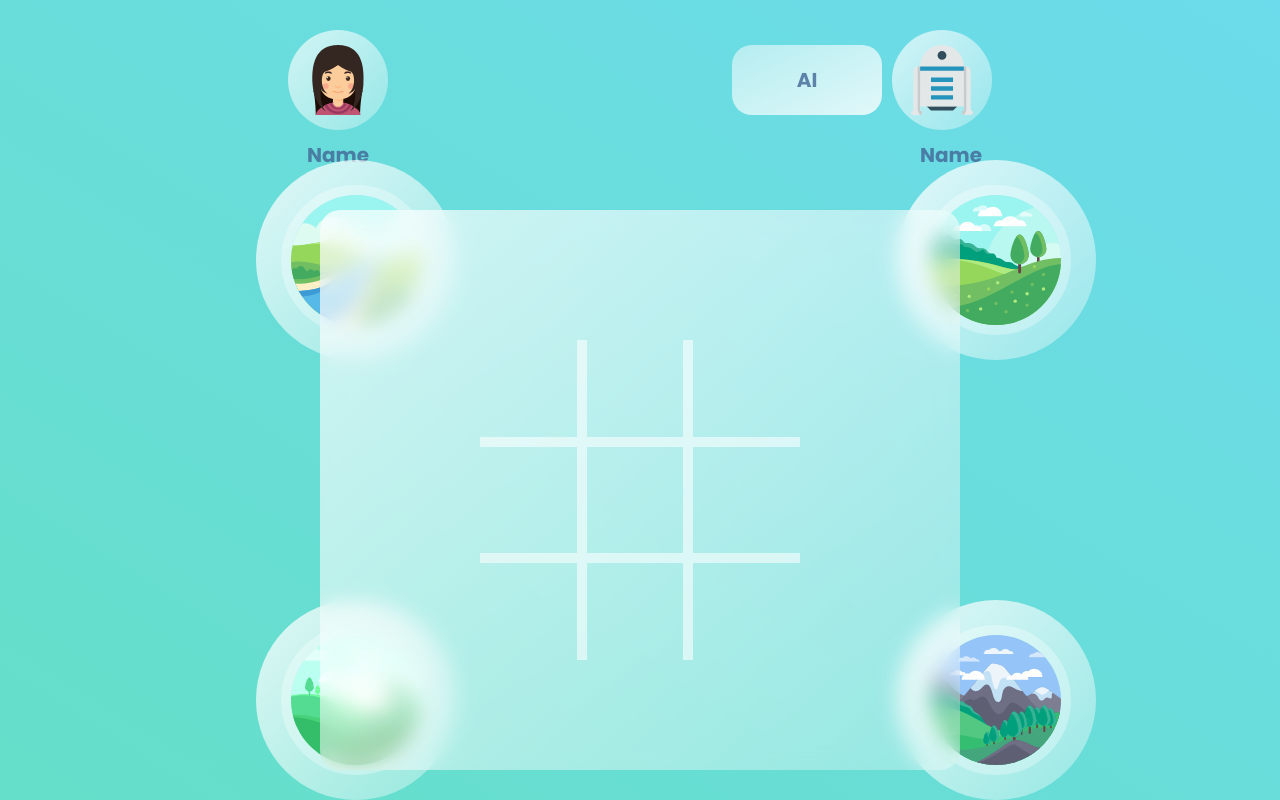
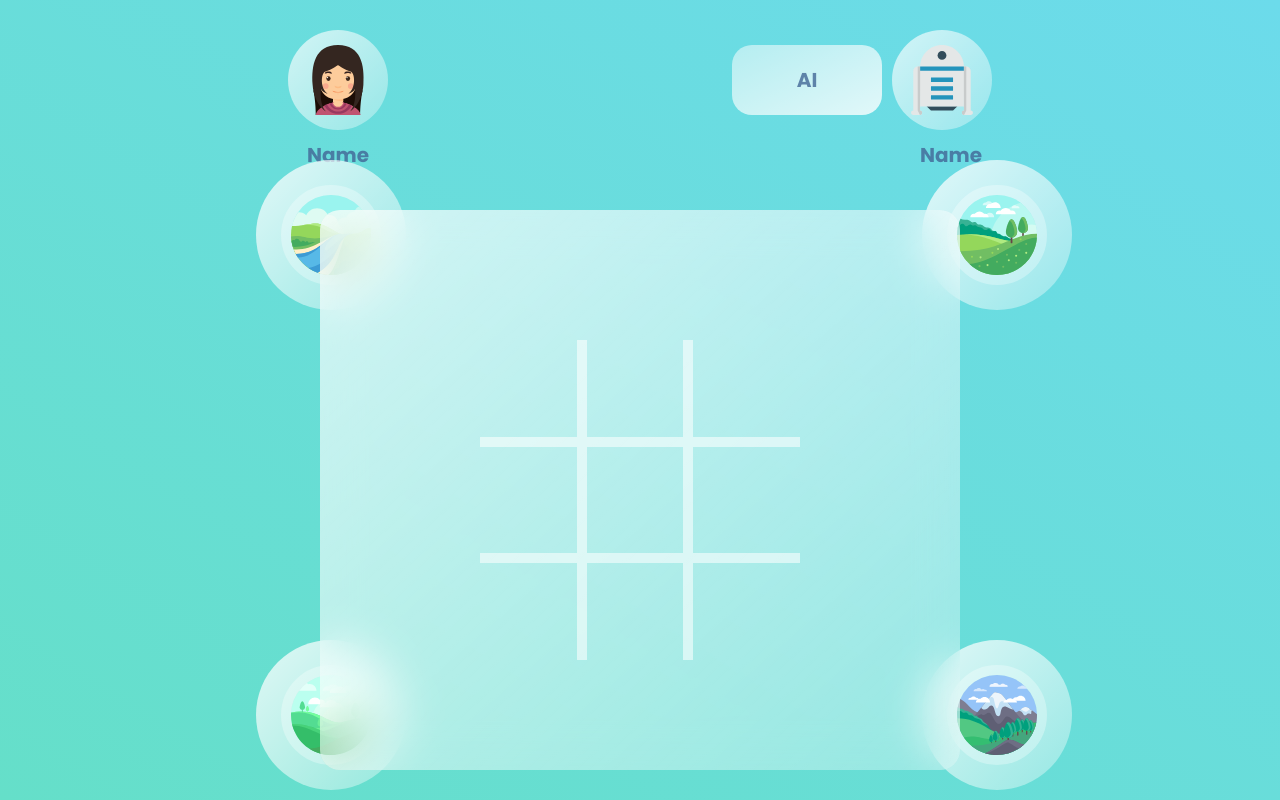
Before and after one commit to GeekNickson/TicTacToe, a plain HTML site: page src/index.html in a window 1280 px wide. Drawn offline with Linux system fonts and the light colour scheme.

Commit message:
fixed a bug where player still could place marker in already markered square

```diff
--- a/src/css/styles.css
+++ b/src/css/styles.css
@@ -123,7 +123,7 @@ main {
   flex-direction: column;
   align-items: center;
   justify-content: center;
-  backdrop-filter: blur(1rem);
+  backdrop-filter: blur(2rem);
   z-index: 3;
 }
 
@@ -210,8 +210,8 @@ main {
 .circle-top-right,
 .circle-bottom-left {
   position: absolute;
-  width: 20rem;
-  height: 20rem;
+  width: 15rem;
+  height: 15rem;
   border-radius: 50%;
   background: white;
   background: linear-gradient(to right bottom, rgba(255, 255, 255, 0.8), rgba(255, 255, 255, 0.3));
@@ -223,16 +223,16 @@ main {
 .image-holder {
   border: 1rem solid rgba(255, 255, 255, 0.3);
   border-radius: 50%;
-  width: 15rem;
-  height: 15rem;
+  width: 10rem;
+  height: 10rem;
 }
 .circle-top-right {
   top: 20%;
-  left: 70%;
+  left: 72%;
 }
 
 .circle-bottom-left {
-  top: 75%;
+  top: 80%;
   left: 20%;
 }
 
@@ -242,6 +242,6 @@ main {
 }
 
 .circle-bottom-right {
-  top: 75%;
-  left: 70%;
+  top: 80%;
+  left: 72%;
 }
--- a/src/js/script.js
+++ b/src/js/script.js
@@ -211,6 +211,8 @@ const Controller = (() => {
       event.currentTarget.style.color = "rgba(66, 102, 150, 0.8)";
       event.currentTarget.textContent = playerOne.getMarker();
       event.currentTarget.classList.remove('opaque');
+      event.currentTarget.removeEventListener('click', gameHandler);
+
       Gameboard.setMarker(playerOne.getMarker(), index);
       if (checkWin(playerOne.getMarker())) {
         onGameFinished('Player 1 Won!');
@@ -219,11 +221,14 @@ const Controller = (() => {
         onGameFinished("It's a Draw!");
         return;
       }
+
       changeTurns();
     } else if (playerTwo.getTurn()) {
       event.currentTarget.style.color = "rgba(248, 82, 82, 0.8)";
       event.currentTarget.textContent = playerTwo.getMarker();
       event.currentTarget.classList.remove('opaque');
+      event.currentTarget.removeEventListener('click', gameHandler);
+
       Gameboard.setMarker(playerTwo.getMarker(), index);
       if (checkWin(playerTwo.getMarker())) {
         onGameFinished('Player 2 Won!');
@@ -232,6 +237,7 @@ const Controller = (() => {
         onGameFinished("It's a Draw!");
         return;
       }
+
       changeTurns();
     } else {
       return;
```
